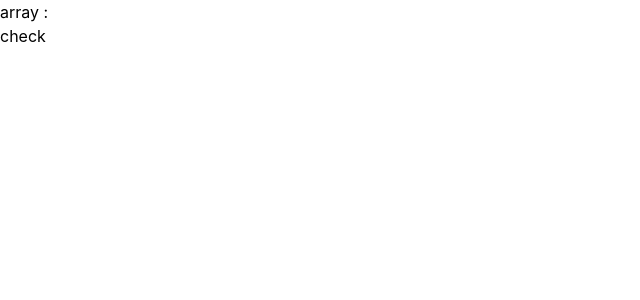
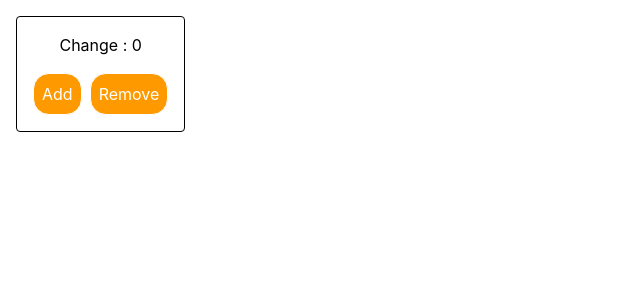
Before and after one commit to Mamun123123123/React_js_practice_, a React (Vite) app in the folder practice_react/: page / in a window 1280 px wide. Shown: the top 300 px of the page, without its empty margins (0-640 px from the left). Built offline with nearby package versions, Linux system fonts and the light colour scheme.

Commit message:
useState Problem 1

```diff
--- a/practice_react/src/App.jsx
+++ b/practice_react/src/App.jsx
@@ -3,6 +3,7 @@ import Card_multiple from "./components/Card_multiple"
 import Function from "./components/Function"
 import Hiring from "./components/Hiring"
 import Navbar from "./components/Navbar"
+import Problem1 from "./components/Problem1"
 import Profile from "./components/Profile"
 import Props_with_Button_Function from "./components/Props_with_Button_Function"
 import Props_with_Image from "./components/Props_with_Image"
@@ -20,7 +21,8 @@ const App = () => {
   const arr = [10,20,30,40]
   return (
     <>
-    <UseState_arr />
+    <Problem1 />
+    {/* <UseState_arr /> */}
 
     {/* <Function /> */}
     {/* <Hiring /> */}
--- /dev/null
+++ b/practice_react/src/components/Problem1.jsx
@@ -0,0 +1,16 @@
+import React from 'react'
+import { useState } from 'react'
+const Problem1 = () => {
+    const [count, setcount] = useState(0)
+  return (
+    <div className='border rounded w-fit p-4 m-4 flex flex-col  items-center'>
+      <h1 className='mb-4'>Change : {count}</h1>
+      <div className='gap-2 flex'>
+      <button className='border p-2 rounded-2xl bg-amber-500 text-white' onClick={()=>setcount(count + 1)}>Add</button>
+      <button className='border p-2 rounded-2xl bg-amber-500 text-white' onClick={()=>setcount(count==0?0:count-1)}>Remove</button>
+      </div>
+    </div>
+  )
+}
+
+export default Problem1
```
